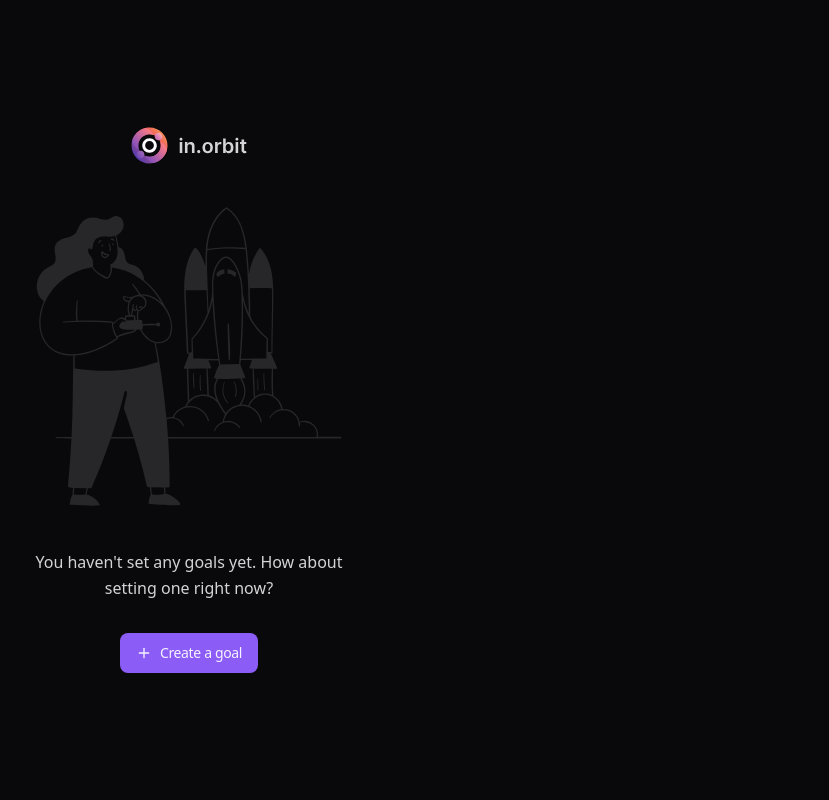
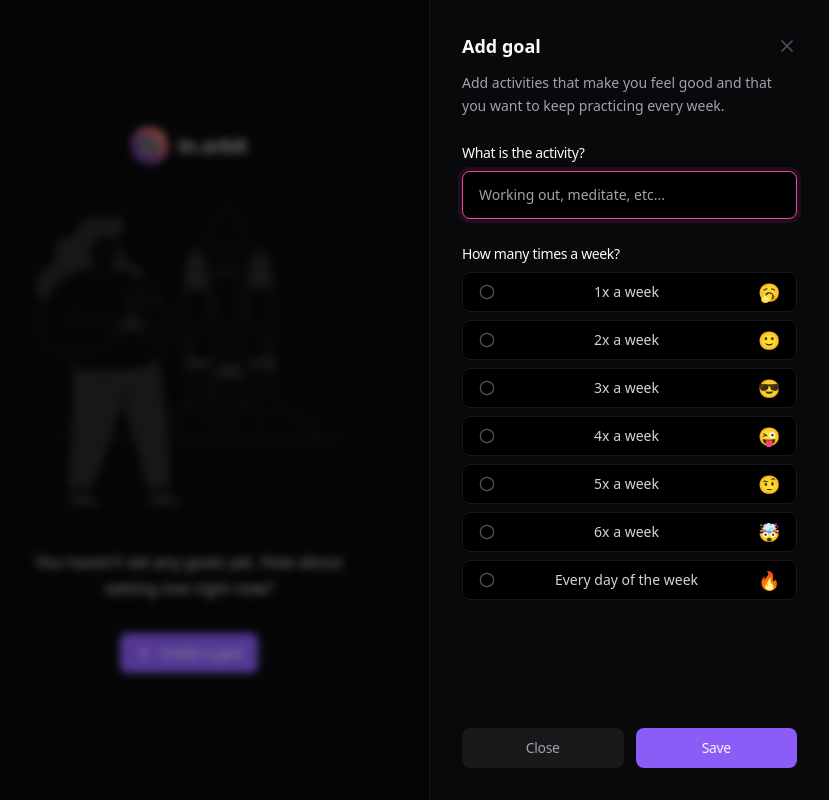
Before and after one commit to martahil/NLW_Javascript_FullStack_Intermediate, a React (Vite) app in the folder web/: page / in a window 1280 px wide. Both pictures are taken after a click on the button "Create a goal". Shown: the whole page, without its empty margins (451-1280 px from the left). Built offline with nearby package versions, Linux system fonts and the light colour scheme.

Commit message:
Add goal page

```diff
--- a/web/src/app.tsx
+++ b/web/src/app.tsx
@@ -1,11 +1,27 @@
-import { Plus } from 'lucide-react'
+import { Plus, X } from 'lucide-react'
 
 import logo from './assets/logo-in-orbit.svg'
 import letsStart from './assets/lets-start-illustration.svg'
 import { Button } from './components/ui/button'
+import {
+  Dialog,
+  DialogClose,
+  DialogContent,
+  DialogDescription,
+  DialogTitle,
+  DialogTrigger,
+} from './components/ui/dialog'
+import { Label } from './components/ui/label'
+import { Input } from './components/ui/input'
+import {
+  RadioGroup,
+  RadioGroupIndicator,
+  RadioGroupItem,
+} from './components/ui/radio-group'
 
 export function App() {
   return (
+    <Dialog>
       <div className="h-screen flex flex-col items-center justify-center gap-8">
         <img src={logo} alt="in-orbit" />
         <img src={letsStart} alt="in-orbit" />
@@ -13,18 +29,111 @@
           You haven't set any goals yet. How about setting one right now?
         </p>
 
+        <DialogTrigger asChild>
           <Button>
             <Plus className="size-4" />
             Create a goal
           </Button>
+        </DialogTrigger>
+      </div>
 
-      {/* <button
-        type="button"
-        className="px-4 py-2.5 rounded-lg bg-violet-500 text-violet-50 flex items-center gap-2 text-sm font-medium tracking-tight hover:bg-violet-600"
-      >
-        <Plus className="size-4" />
-        Create a goal
-      </button> */}
+      <DialogContent>
+        <div className="flex flex-col gap-6 h-full">
+          <div className="flex flex-col gap-3">
+            <div className="flex items-center justify-between">
+              <DialogTitle>Add goal</DialogTitle>
+              <DialogClose>
+                <X className="size-5 text-zinc-600" />
+              </DialogClose>
             </div>
+            <DialogDescription>
+              Add activities that make you feel good and that you want to keep
+              practicing every week.
+            </DialogDescription>
+          </div>
+          <form action="" className="flex-1 flex flex-col justify-between">
+            <div className="flex flex-col gap-6">
+              <div className="flex flex-col gap-2">
+                <Label htmlFor="title">What is the activity?</Label>
+                <Input
+                  id="title"
+                  autoFocus
+                  placeholder="Working out, meditate, etc..."
+                />
+              </div>
+              <div className="flex flex-col gap-2">
+                <Label htmlFor="title">How many times a week?</Label>
+                <RadioGroup>
+                  <RadioGroupItem value="1">
+                    <RadioGroupIndicator />
+                    <span className="text-zinc-300 text-sm font-medium leading-none">
+                      1x a week
+                    </span>
+                    <span className="text-lg leading-none">🥱</span>
+                  </RadioGroupItem>
+                  <RadioGroupItem value="2">
+                    <RadioGroupIndicator />
+                    <span className="text-zinc-300 text-sm font-medium leading-none">
+                      2x a week
+                    </span>
+                    <span className="text-lg leading-none">🙂</span>
+                  </RadioGroupItem>
+                  <RadioGroupItem value="3">
+                    <RadioGroupIndicator />
+                    <span className="text-zinc-300 text-sm font-medium leading-none">
+                      3x a week
+                    </span>
+                    <span className="text-lg leading-none">😎</span>
+                  </RadioGroupItem>
+                  <RadioGroupItem value="4">
+                    <RadioGroupIndicator />
+                    <span className="text-zinc-300 text-sm font-medium leading-none">
+                      4x a week
+                    </span>
+                    <span className="text-lg leading-none">😜</span>
+                    {/*
+                    <span>5x a week</span>
+                    <span>🤨</span>
+                    <span>6x a week</span>
+                    <span>🤯</span>
+                    <span>Every day of the week</span>
+                    <span>🔥</span> */}
+                  </RadioGroupItem>
+                  <RadioGroupItem value="5">
+                    <RadioGroupIndicator />
+                    <span className="text-zinc-300 text-sm font-medium leading-none">
+                      5x a week
+                    </span>
+                    <span className="text-lg leading-none">🤨</span>
+                  </RadioGroupItem>
+                  <RadioGroupItem value="6">
+                    <RadioGroupIndicator />
+                    <span className="text-zinc-300 text-sm font-medium leading-none">
+                      6x a week
+                    </span>
+                    <span className="text-lg leading-none">🤯</span>
+                  </RadioGroupItem>
+                  <RadioGroupItem value="7">
+                    <RadioGroupIndicator />
+                    <span className="text-zinc-300 text-sm font-medium leading-none">
+                      Every day of the week
+                    </span>
+                    <span className="text-lg leading-none">🔥</span>
+                  </RadioGroupItem>
+                </RadioGroup>
+              </div>
+            </div>
+            <div className="flex items-center gap-3">
+              <DialogClose asChild>
+                <Button type="button" className="flex-1" variant="secondary">
+                  Close
+                </Button>
+              </DialogClose>
+              <Button className="flex-1">Save</Button>
+            </div>
+          </form>
+        </div>
+      </DialogContent>
+    </Dialog>
   )
 }
```
Lines whose indentation alone changed are shown as unchanged.
